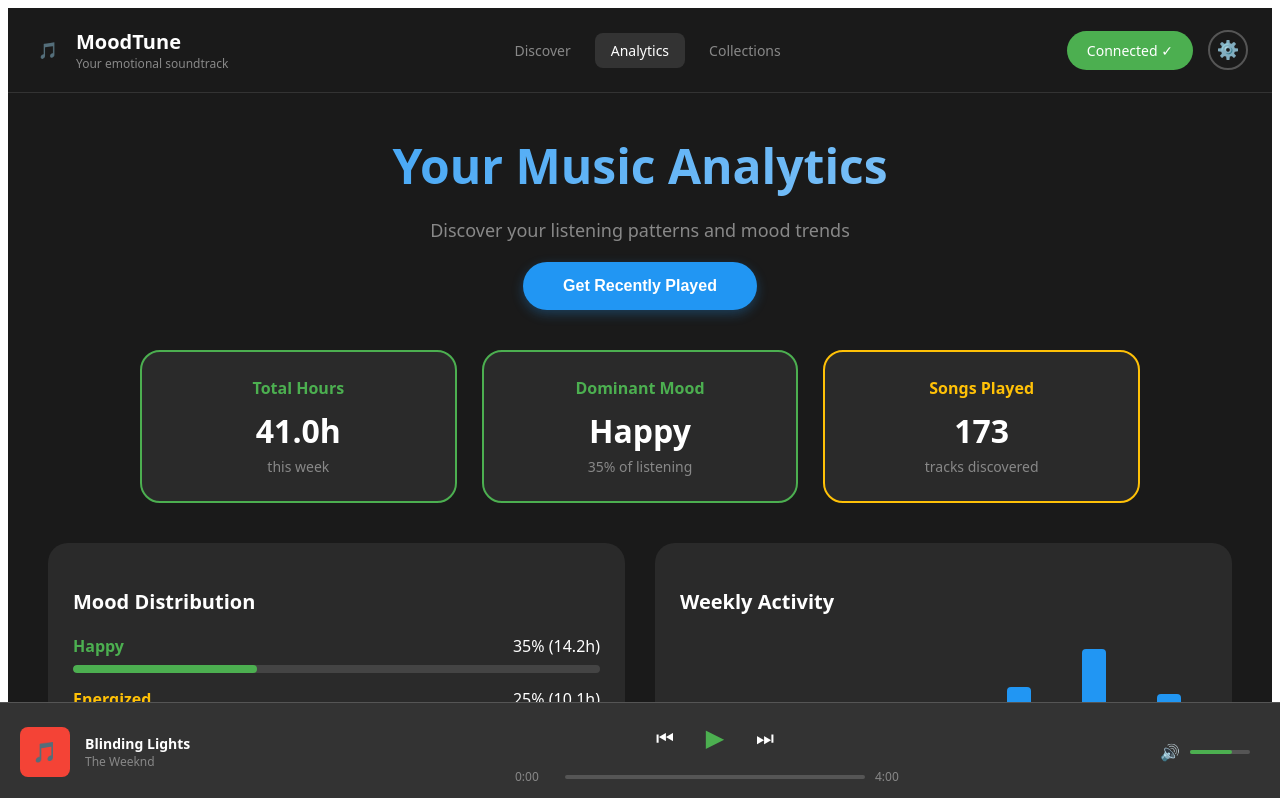
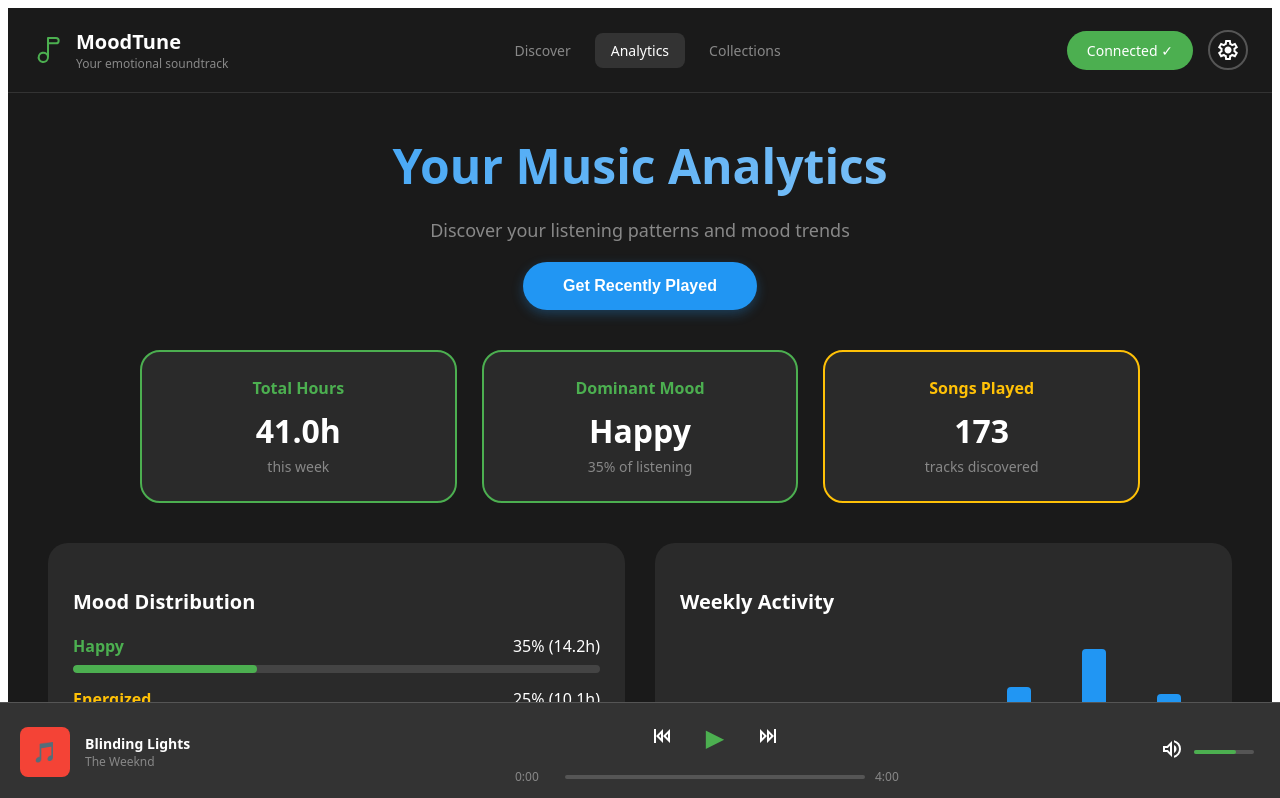
Before and after one commit to DarrenWang12/CS320-Final-Project, a Next.js app in the folder frontend/: page /analytics in a window 1280 px wide. Shown: the top 798 px of the page. Built offline with nearby package versions, Linux system fonts and the light colour scheme; no server answers; sample sign-in values are in the browser's storage.

Commit message:
replaced emojis with vector svg icons

```diff
--- a/frontend/components/Header.jsx
+++ b/frontend/components/Header.jsx
@@ -77,7 +77,10 @@ export default function Header() {
           justifyContent: "center",
           fontSize: "16px"
         }}>
-          🎵
+          {/* SVG Music Note from iconify */}
+          <svg xmlns="http://www.w3.org/2000/svg" width="50" height="50" viewBox="0 0 24 24">
+            <path fill="#4CAF50" fill-rule="evenodd" d="M12 2.25a.75.75 0 0 0-.75.75v11.26a4.25 4.25 0 1 0 1.486 2.888A1 1 0 0 0 12.75 17V7.75H18a2.75 2.75 0 1 0 0-5.5zm.75 4H18a1.25 1.25 0 1 0 0-2.5h-5.25zm-4.25 8.5a2.75 2.75 0 1 0 0 5.5a2.75 2.75 0 0 0 0-5.5" clip-rule="evenodd"/>
+          </svg>
         </div>
         <div>
           <h1 style={{ margin: 0, fontSize: "20px", color: "#ffffff", fontWeight: "600" }}>MoodTune</h1>
@@ -176,7 +179,10 @@ export default function Header() {
               transition: "all 0.3s ease"
             }}
           >
-            ⚙️
+            {/* SVG Settings from iconify */}
+            <svg xmlns="http://www.w3.org/2000/svg" width="24" height="24" viewBox="0 0 24 24">
+              <path fill="currentColor" d="m9.25 22l-.4-3.2q-.325-.125-.612-.3t-.563-.375L4.7 19.375l-2.75-4.75l2.575-1.95Q4.5 12.5 4.5 12.338v-.675q0-.163.025-.338L1.95 9.375l2.75-4.75l2.975 1.25q.275-.2.575-.375t.6-.3l.4-3.2h5.5l.4 3.2q.325.125.613.3t.562.375l2.975-1.25l2.75 4.75l-2.575 1.95q.025.175.025.338v.674q0 .163-.05.338l2.575 1.95l-2.75 4.75l-2.95-1.25q-.275.2-.575.375t-.6.3l-.4 3.2zM11 20h1.975l.35-2.65q.775-.2 1.438-.587t1.212-.938l2.475 1.025l.975-1.7l-2.15-1.625q.125-.35.175-.737T17.5 12t-.05-.787t-.175-.738l2.15-1.625l-.975-1.7l-2.475 1.05q-.55-.575-1.212-.962t-1.438-.588L13 4h-1.975l-.35 2.65q-.775.2-1.437.588t-1.213.937L5.55 7.15l-.975 1.7l2.15 1.6q-.125.375-.175.75t-.05.8q0 .4.05.775t.175.75l-2.15 1.625l.975 1.7l2.475-1.05q.55.575 1.213.963t1.437.587zm1.05-4.5q1.45 0 2.475-1.025T15.55 12t-1.025-2.475T12.05 8.5q-1.475 0-2.488 1.025T8.55 12t1.013 2.475T12.05 15.5M12 12"/>
+            </svg>
           </button>
 
           {showSettings && (
--- a/frontend/components/MusicPlayer.jsx
+++ b/frontend/components/MusicPlayer.jsx
@@ -109,7 +109,10 @@ export default function MusicPlayer() {
               fontSize: "20px"
             }}
           >
-            ⏮
+            {/* Skip-backward SVG from iconify */}
+            <svg xmlns="http://www.w3.org/2000/svg" width="24" height="24" viewBox="0 0 24 24">
+	            <path fill="currentColor" d="M18 14.17L15.83 12L18 9.83zM20 19V5l-7 7m-9 7h2V5H4m7 9.17L8.83 12L11 9.83zM13 19V5l-7 7" />
+            </svg>
           </button>
 
           <button
@@ -141,7 +144,10 @@ export default function MusicPlayer() {
               fontSize: "20px"
             }}
           >
-            ⏭
+            {/* Fast-Forward SVG from iconify */}
+            <svg xmlns="http://www.w3.org/2000/svg" width="24" height="24" viewBox="0 0 24 24">
+	            <path fill="currentColor" d="M6 9.83L8.17 12L6 14.17zM4 5v14l7-7m9-7h-2v14h2m-7-9.17L15.17 12L13 14.17zM11 5v14l7-7" />
+            </svg>
           </button>
         </div>
 
@@ -180,7 +186,11 @@ export default function MusicPlayer() {
 
       {/* Volume Control */}
       <div style={{ display: "flex", alignItems: "center", gap: 10, minWidth: "100px" }}>
-        <span>🔊</span>
+        <span>
+          <svg xmlns="http://www.w3.org/2000/svg" width="24" height="24" viewBox="0 0 24 24">
+	          <path fill="currentColor" d="M14 20.725v-2.05q2.25-.65 3.625-2.5t1.375-4.2t-1.375-4.2T14 5.275v-2.05q3.1.7 5.05 3.138T21 11.975t-1.95 5.613T14 20.725M3 15V9h4l5-5v16l-5-5zm11 1V7.95q1.175.55 1.838 1.65T16.5 12q0 1.275-.663 2.363T14 16m-4-7.15L7.85 11H5v2h2.85L10 15.15zM7.5 12" />
+          </svg>
+        </span>
         <div style={{
           width: "60px",
           height: "4px",
```
